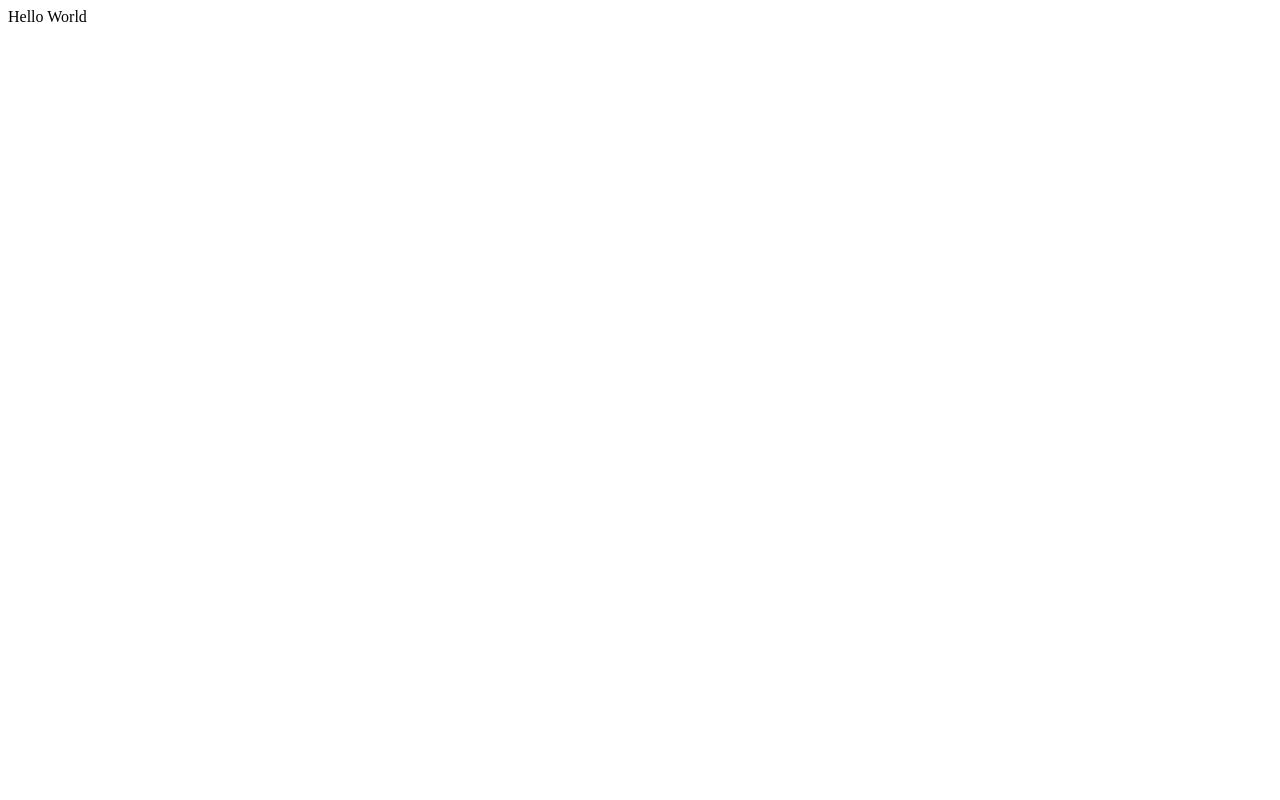
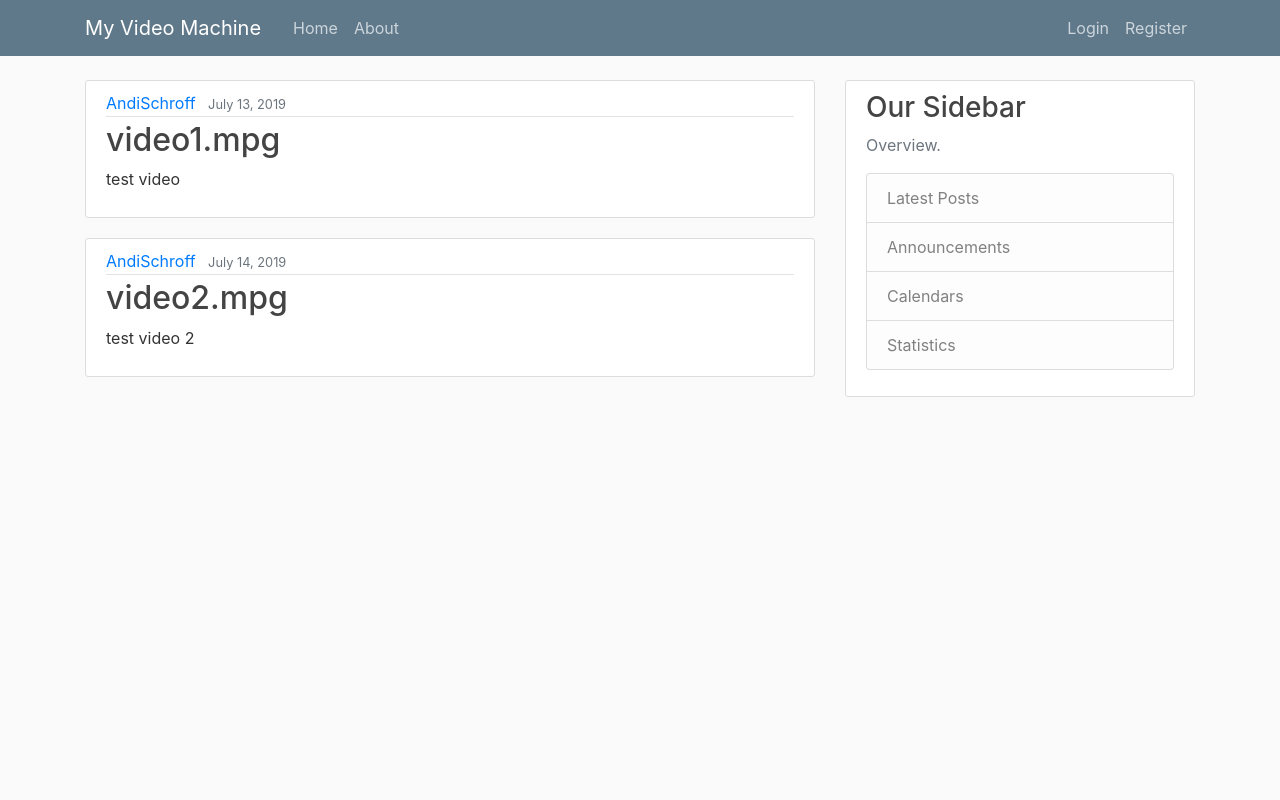
Before and after one commit to aschroff/myImageAnalyzer, a Flask app: page / in a window 1280 px wide. Before the commit the page is almost empty. Run offline with Flask 2, Linux system fonts and the light colour scheme; some libraries are stand-ins or nearby versions.

Commit message:
Re-shape for AWS

```diff
--- /dev/null
+++ b/application.py
@@ -0,0 +1,63 @@
+# -*- coding: utf-8 -*-
+"""
+Created on Tue Jul  2 20:46:04 2019
+
+@author: Andi
+"""
+
+from flask import Flask, render_template, url_for, flash, redirect
+from forms import RegistrationForm, LoginForm
+
+app = Flask(__name__)
+app.config['SECRET_KEY'] = '5791628bb0b13ce0c676dfde280ba245'
+
+posts = [
+    {
+        'owner': 'AndiSchroff',
+        'title': 'video1.mpg',
+        'description': 'test video',
+        'date_posted': 'July 13, 2019'
+    },
+    {
+        'owner': 'AndiSchroff',
+        'title': 'video2.mpg',
+        'description': 'test video 2',
+        'date_posted': 'July 14, 2019'
+    }
+]
+
+
+@app.route("/")
+@app.route("/home")
+def home():
+    return render_template('home.html', posts=posts)
+
+
+@app.route("/about")
+def about():
+    return render_template('about.html', title='About')
+
+
+@app.route("/register", methods=['GET', 'POST'])
+def register():
+    form = RegistrationForm()
+    if form.validate_on_submit():
+        flash(f'Account created for {form.username.data}!', 'success')
+        return redirect(url_for('home'))
+    return render_template('register.html', title='Register', form=form)
+
+
+@app.route("/login", methods=['GET', 'POST'])
+def login():
+    form = LoginForm()
+    if form.validate_on_submit():
+        if form.email.data == 'admin@blog.com' and form.password.data == 'password':
+            flash('You have been logged in!', 'success')
+            return redirect(url_for('home'))
+        else:
+            flash('Login Unsuccessful. Please check username and password', 'danger')
+    return render_template('login.html', title='Login', form=form)
+
+
+if __name__ == '__main__':
+    app.run(debug=True)
--- a/myVideoMachine.py
+++ /dev/null
@@ -1,14 +0,0 @@
-# -*- coding: utf-8 -*-
-"""
-Created on Tue Jul  2 20:46:04 2019
-
-@author: Andi
-"""
-
-from flask import Flask
-
-app = Flask(__name__)
-
-@app.route("/")
-def hello():
-    return "Hello World"
--- a/templates/home.html
+++ b/templates/home.html
@@ -4,11 +4,11 @@
         <article class="media content-section">
           <div class="media-body">
             <div class="article-metadata">
-              <a class="mr-2" href="#">{{ post.author }}</a>
+              <a class="mr-2" href="#">{{ post.owner }}</a>
               <small class="text-muted">{{ post.date_posted }}</small>
             </div>
             <h2><a class="article-title" href="#">{{ post.title }}</a></h2>
-            <p class="article-content">{{ post.content }}</p>
+            <p class="article-content">{{ post.description }}</p>
           </div>
         </article>
     {% endfor %}
--- a/templates/layout.html
+++ b/templates/layout.html
@@ -8,19 +8,19 @@
     <!-- Bootstrap CSS -->
     <link rel="stylesheet" href="https://maxcdn.bootstrapcdn.com/bootstrap/4.0.0/css/bootstrap.min.css" integrity="sha384-Gn5384xqQ1aoWXA+058RXPxPg6fy4IWvTNh0E263XmFcJlSAwiGgFAW/dAiS6JXm" crossorigin="anonymous">
 
-    <link rel="stylesheet" type="text/css" href="{{ url_for('static', filename='main.css') }}">
+    <link rel="stylesheet" type="text/css" href="{{ url_for('static', filename='css/main.css') }}">
 
     {% if title %}
-        <title>Flask Blog - {{ title }}</title>
+        <title>My Video Machine - {{ title }}</title>
     {% else %}
-        <title>Flask Blog</title>
+        <title>My Video Machine</title>
     {% endif %}
 </head>
 <body>
     <header class="site-header">
       <nav class="navbar navbar-expand-md navbar-dark bg-steel fixed-top">
         <div class="container">
-          <a class="navbar-brand mr-4" href="/">Flask Blog</a>
+          <a class="navbar-brand mr-4" href="/">My Video Machine</a>
           <button class="navbar-toggler" type="button" data-toggle="collapse" data-target="#navbarToggle" aria-controls="navbarToggle" aria-expanded="false" aria-label="Toggle navigation">
             <span class="navbar-toggler-icon"></span>
           </button>
@@ -55,12 +55,12 @@
         <div class="col-md-4">
           <div class="content-section">
             <h3>Our Sidebar</h3>
-            <p class='text-muted'>You can put any information here you'd like.
+            <p class='text-muted'>Overview.
               <ul class="list-group">
                 <li class="list-group-item list-group-item-light">Latest Posts</li>
                 <li class="list-group-item list-group-item-light">Announcements</li>
                 <li class="list-group-item list-group-item-light">Calendars</li>
-                <li class="list-group-item list-group-item-light">etc</li>
+                <li class="list-group-item list-group-item-light">Statistics</li>
               </ul>
             </p>
           </div>
```
